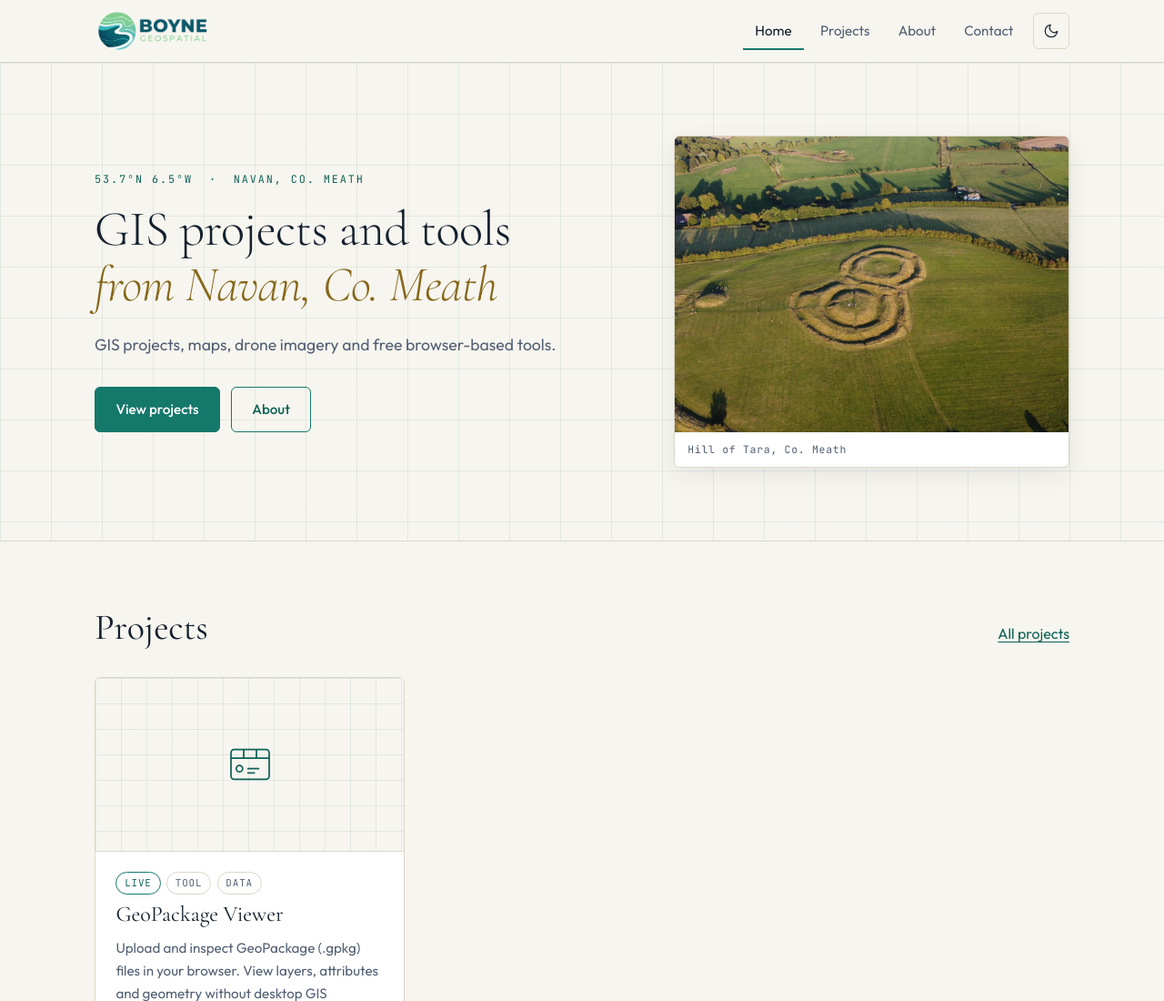
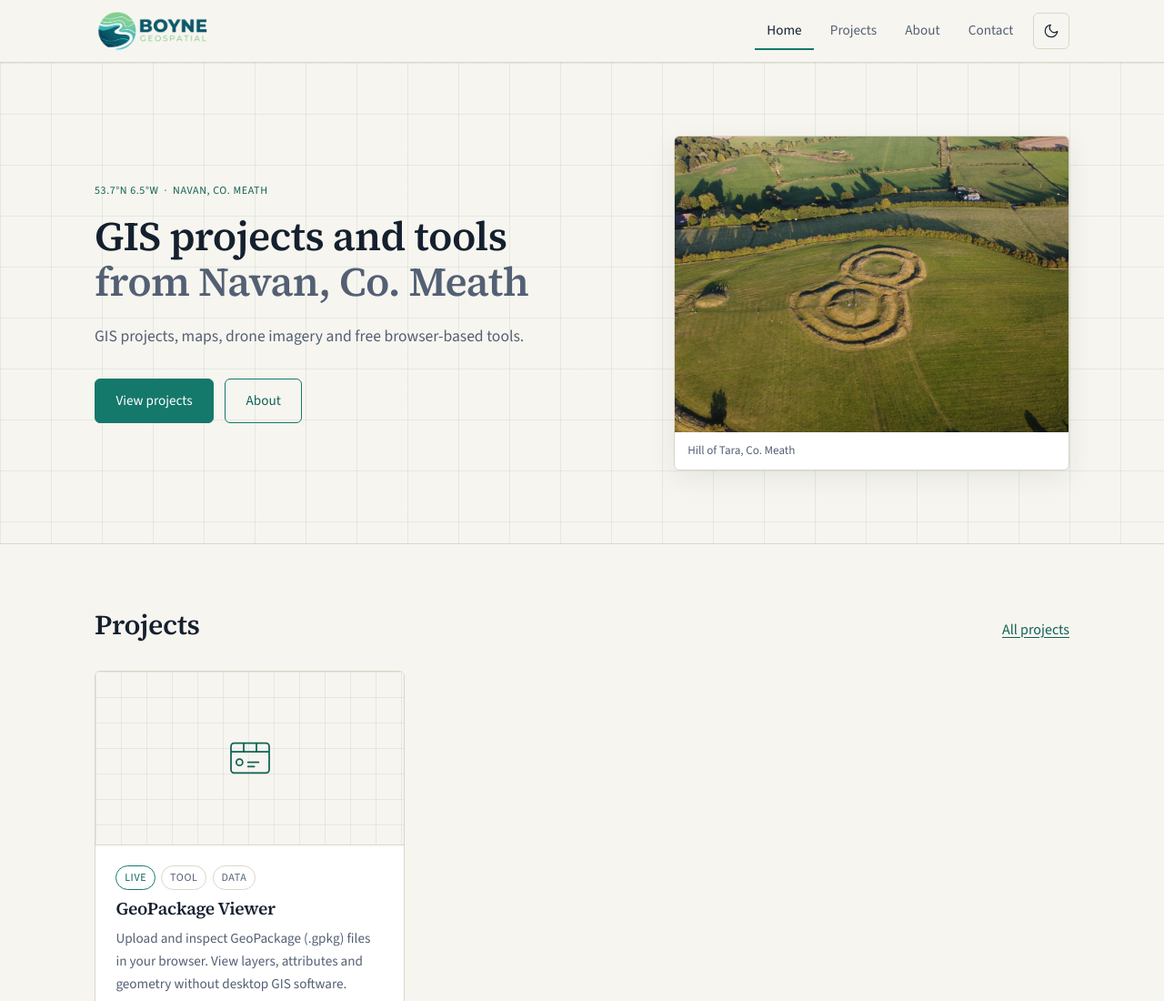
Before and after one commit to Conorpg12/boyne-geospatial, a plain HTML site: page index.html in a window 1280 px wide. Shown: the top 1100 px of the page at 91% size. Drawn offline with nearby package versions, Linux system fonts and the light colour scheme.

Commit message:
Switch fonts to Source Serif 4 and Source Sans 3
Replaces the thin Cormorant headings, italic gold hero line and
monospace labels with sturdier serif headings and one sans-serif for
everything else.

Co-Authored-By: Claude <noreply@anthropic.com>

```diff
--- a/css/site.css
+++ b/css/site.css
@@ -19,9 +19,8 @@
   --nav-bg:         rgba(247, 245, 239, 0.9);
   --shadow-glow:    0 8px 28px rgba(20, 32, 46, 0.08);
 
-  --font-display: 'Cormorant Garamond', Georgia, serif;
-  --font-body:    'Outfit', system-ui, sans-serif;
-  --font-mono:    'JetBrains Mono', ui-monospace, monospace;
+  --font-display: 'Source Serif 4', Georgia, serif;
+  --font-body:    'Source Sans 3', system-ui, -apple-system, 'Segoe UI', Roboto, Helvetica, Arial, sans-serif;
 
   --nav-height: 68px;
   --radius:     6px;
@@ -178,32 +177,30 @@ ul {
 .eyebrow {
   display: block;
   margin-bottom: 0.9rem;
-  font-family: var(--font-mono);
-  font-size: 0.74rem;
-  letter-spacing: 0.16em;
+  font-size: 0.75rem;
+  letter-spacing: 0.05em;
   text-transform: uppercase;
   color: var(--color-link);
 }
 
 h1, h2, h3 {
   font-family: var(--font-display);
-  font-weight: 400;
+  font-weight: 600;
+  letter-spacing: -0.015em;
   line-height: 1.12;
   color: var(--color-text);
 }
 
 h1 {
-  font-size: clamp(2.5rem, 6vw, 4.25rem);
-  font-weight: 300;
-  letter-spacing: -0.01em;
+  font-size: clamp(2rem, 4.5vw, 3.1rem);
 }
 
 h2 {
-  font-size: clamp(1.8rem, 3.5vw, 2.5rem);
+  font-size: clamp(1.45rem, 2.6vw, 1.9rem);
 }
 
 h3 {
-  font-size: 1.5rem;
+  font-size: 1.2rem;
 }
 
 .lede {
@@ -401,13 +398,13 @@ h3 {
 }
 
 .hero h1 {
-  font-size: clamp(2.3rem, 4.4vw, 3.4rem);
+  font-size: clamp(1.9rem, 3.6vw, 2.8rem);
 }
 
 .hero h1 em {
   display: block;
-  font-style: italic;
-  color: var(--color-gold);
+  font-style: normal;
+  color: var(--color-muted);
 }
 
 .figure-frame {
@@ -426,9 +423,7 @@ h3 {
 
 .figure-frame figcaption {
   padding: 0.6rem 0.9rem;
-  font-family: var(--font-mono);
-  font-size: 0.72rem;
-  letter-spacing: 0.06em;
+  font-size: 0.82rem;
   color: var(--color-muted);
 }
 
@@ -521,9 +516,8 @@ h3 {
   padding: 0.15rem 0.55rem;
   border: 1px solid var(--color-border);
   border-radius: 100px;
-  font-family: var(--font-mono);
-  font-size: 0.68rem;
-  letter-spacing: 0.08em;
+  font-size: 0.75rem;
+  letter-spacing: 0.05em;
   text-transform: uppercase;
   color: var(--color-muted);
 }
@@ -581,8 +575,7 @@ h3 {
   gap: 1rem;
   padding: 0.6rem 0.9rem;
   border-bottom: 1px solid var(--color-border);
-  font-family: var(--font-mono);
-  font-size: 0.8rem;
+  font-size: 0.82rem;
   color: var(--color-muted);
 }
 
@@ -632,9 +625,8 @@ h3 {
 .contact-label {
   display: block;
   margin-bottom: 0.35rem;
-  font-family: var(--font-mono);
-  font-size: 0.7rem;
-  letter-spacing: 0.14em;
+  font-size: 0.75rem;
+  letter-spacing: 0.05em;
   text-transform: uppercase;
   color: var(--color-muted);
 }
--- a/index.html
+++ b/index.html
@@ -17,7 +17,7 @@
   <link rel="apple-touch-icon" href="/apple-touch-icon.png">
   <link rel="preconnect" href="https://fonts.googleapis.com">
   <link rel="preconnect" href="https://fonts.gstatic.com" crossorigin>
-  <link rel="stylesheet" href="https://fonts.googleapis.com/css2?family=Cormorant+Garamond:ital,wght@0,300;0,400;1,300&family=Outfit:wght@400;500&family=JetBrains+Mono&display=swap">
+  <link rel="stylesheet" href="https://fonts.googleapis.com/css2?family=Source+Sans+3:wght@400;500;600&family=Source+Serif+4:opsz,wght@8..60,600&display=swap">
   <link rel="stylesheet" href="/css/site.css">
   <script src="/js/theme.js"></script>
   <script type="application/ld+json">
```
Also changed, not shown: 404.html (+1 -1 lines), about.html (+1 -1 lines), contact.html (+1 -1 lines), projects.html (+1 -1 lines), services.html (+1 -1 lines), tools.html (+1 -1 lines), 1 other file.
